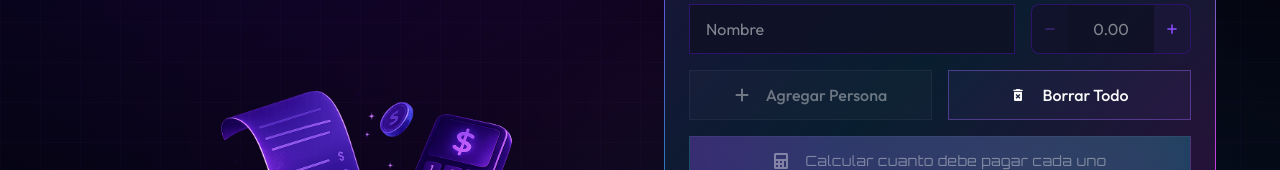
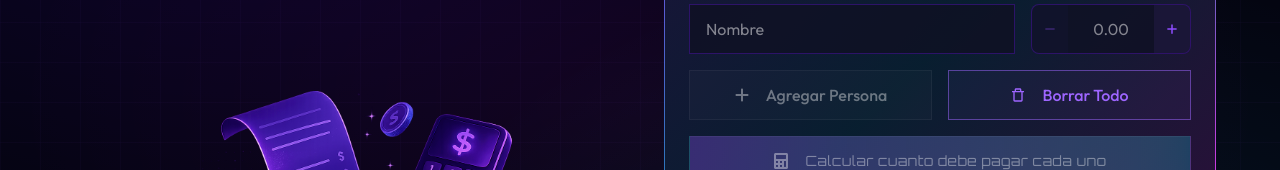
Before and after one commit to maticarrera12/quetedebo, a React (Vite) app: page / in a window 1280 px wide. Shown: the part 298-468 px from the top of the page. Built offline with nearby package versions, Linux system fonts and the light colour scheme.

Commit message:
new icon trash yes thats a commit

```diff
--- a/src/pages/CalculatePage.tsx
+++ b/src/pages/CalculatePage.tsx
@@ -4,7 +4,7 @@ import { useCalculate } from "../hooks/useCalculate";
 
 import CustomButton from "../components/CustomButton";
 
-import { MdDeleteForever } from "react-icons/md";
+import { BiTrashAlt } from "react-icons/bi";
 
 import { TiGroup } from "react-icons/ti";
 
@@ -151,9 +151,9 @@ export const CalculatePage = () => {
 
             <CustomButton
               onClick={reset}
-              icon={<MdDeleteForever className="w-4 h-4 shrink-0" />}
+              icon={<BiTrashAlt className="w-4 h-4 shrink-0" />}
               text="Borrar Todo"
-              className="w-full sm:w-1/2 border-destructive/50 text-destructive hover:border-destructive hover:shadow-[0_0_15px_hsl(0_100%_65%_/_0.4)] hover:text-destructive"
+              className="w-full sm:w-1/2 border-primary/50 text-primary hover:border-primary hover:shadow-[0_0_15px_hsl(0_100%_65%_/_0.4)] hover:text-primary"
             />
           </div>
 
@@ -181,9 +181,9 @@ export const CalculatePage = () => {
                     <span className="neon-text-cyan">${friend.expense}</span>
                   </span>
 
-                  <MdDeleteForever
+                  <BiTrashAlt
                     onClick={() => deleteFriend(index)}
-                    className="text-destructive cursor-pointer text-2xl shrink-0 hover:[filter:drop-shadow(0_0_6px_hsl(0_100%_65%_/_0.8))] transition-all"
+                    className="text-primary cursor-pointer text-2xl shrink-0 hover:[filter:drop-shadow(0_0_6px_hsl(0_100%_65%_/_0.8))] transition-all"
                   />
                 </li>
               ))}
```
